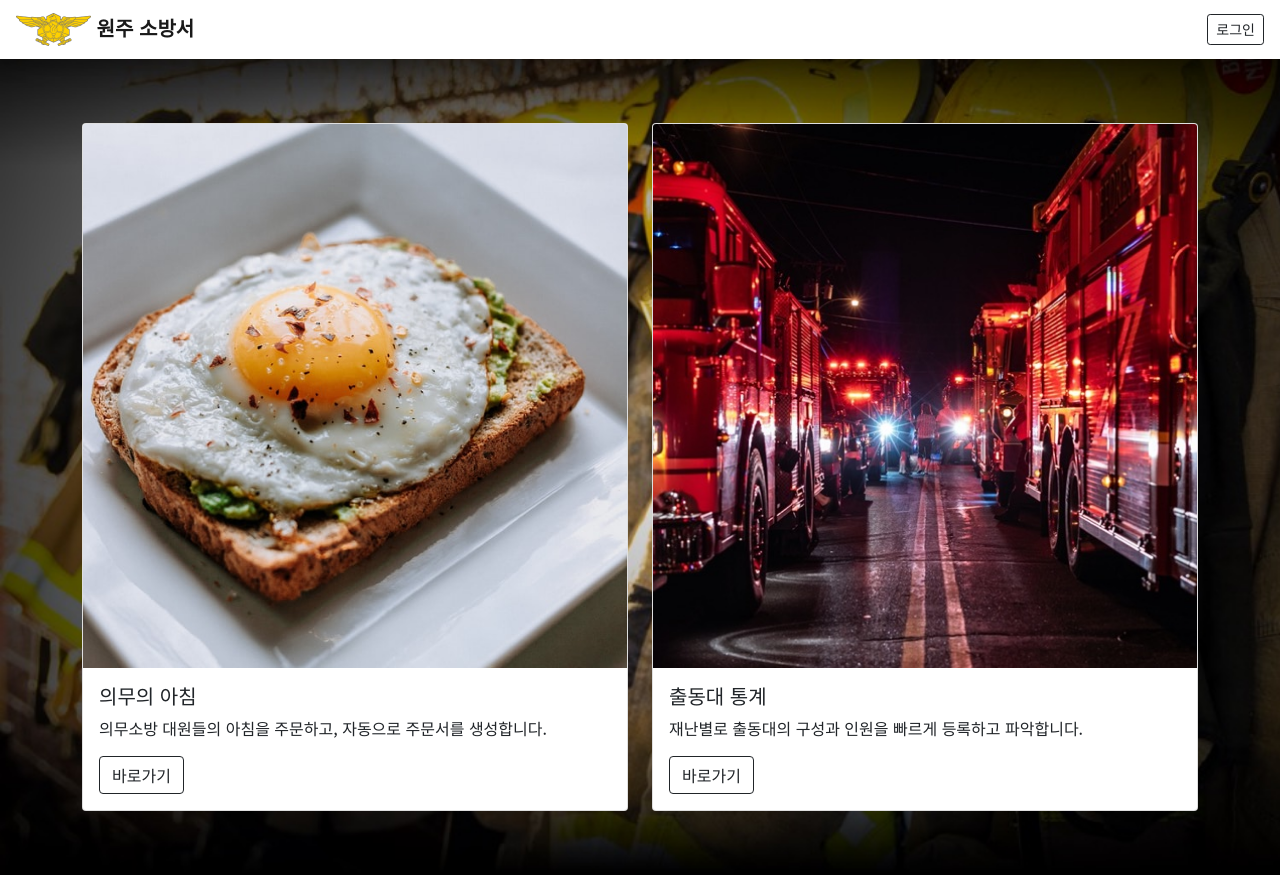
After one commit to paxtaeo/Fire-Service-Support-Program, a Django app: page / in a window 1280 px wide. The commit adds this page. Run offline with Django 3.2, Linux system fonts and the light colour scheme.

Commit message:
Add index page

```diff
--- a/fireservice/urls.py
+++ b/fireservice/urls.py
@@ -15,8 +15,11 @@ Including another URLconf
 """
 from django.contrib import admin
 from django.urls import path, include
+from . import views
 
 urlpatterns = [
+    path('', views.IndexView.as_view(), name = 'index'),
+
     path('admin/', admin.site.urls),
     path('accounts/', include('accounts.urls')),
     path('meal/', include('meal.urls')),
--- /dev/null
+++ b/fireservice/views.py
@@ -0,0 +1,4 @@
+from django.views import generic
+
+class IndexView(generic.TemplateView):
+    template_name = 'index.html'
--- a/templates/base.html
+++ b/templates/base.html
@@ -24,7 +24,7 @@
         }
 
         body {
-            background-image: url("{% static 'meal/img/background.jpg' %}");
+            background-image: url("{% static 'img/background.jpg' %}");
             background-size: cover;
         }
 
@@ -50,10 +50,11 @@
     </style>
 </head>
 
-<body>
-    <nav class="navbar navbar-light bg-body shadow rounded justify-content-between fixed-top m-3 p-3">
-        <a class="navbar-brand font-weight-bold" href="{% url 'meal:index' %}">
-            <img src="{% static 'meal/img/nfa_symbol-150x66.png' %}" width="75" height="33" class="d-inline-block align-top" alt="">
+<body class="d-flex flex-column min-vh-100">
+    <header class="flex-grow-0 flex-shrink-1 my-auto">
+        <nav class="navbar navbar-light bg-body shadow justify-content-between px-3">
+            <a class="navbar-brand font-weight-bold" href="{% url 'index' %}">
+                <img src="{% static 'img/nfa_symbol-150x66.png' %}" width="75" height="33" class="d-inline-block align-top" alt="">
                 원주 소방서
             </a>
             {% if request.user.is_authenticated %}
@@ -65,11 +66,14 @@
                 <a class="btn btn-outline-dark btn-sm" href="{% url 'accounts:login' %}">로그인</a>
             {% endif %}
         </nav>
+    </header>
 
-    <div class="container-md d-flex flex-column min-vh-100 justify-content-center align-items-center pt-5 mt-3">
+    <main class="flex-grow-1 flex-shrink-1 my-auto d-flex flex-column justify-content-center py-5">
+        <div class="container d-flex flex-column align-items-center ">
             {% block content %}
             {% endblock %}
         </div>
+    </main>
 
     <script src="https://cdn.jsdelivr.net/npm/bootstrap@5.0.0/dist/js/bootstrap.min.js"
         integrity="sha384-lpyLfhYuitXl2zRZ5Bn2fqnhNAKOAaM/0Kr9laMspuaMiZfGmfwRNFh8HlMy49eQ" crossorigin="anonymous">
--- /dev/null
+++ b/templates/index.html
@@ -0,0 +1,29 @@
+{% extends 'base.html' %}
+{% load static %}
+
+{% block content %}
+
+    <div class="row">
+        <div class="col-sm-6 py-3">
+            <div class="card">
+                <img src="{% static 'img/meal.jpg' %}" class="card-img-top" alt="meal">
+                <div class="card-body">
+                    <h5 class="card-title">의무의 아침</h5>
+                    <p class="card-text">의무소방 대원들의 아침을 주문하고, 자동으로 주문서를 생성합니다.</p>
+                    <a href="{% url 'meal:index' %}" class="btn btn-outline-dark">바로가기</a>
+                </div>
+            </div>
+        </div>
+        <div class="col-sm-6 py-3">
+            <div class="card">
+                <img src="{% static 'img/dispatch.jpg' %}" class="card-img-top" alt="dispatch">
+                <div class="card-body">
+                    <h5 class="card-title">출동대 통계</h5>
+                    <p class="card-text">재난별로 출동대의 구성과 인원을 빠르게 등록하고 파악합니다.</p>
+                    <a href="{% url 'dispatch:index' %}" class="btn btn-outline-dark">바로가기</a>
+                </div>
+            </div>
+        </div>
+    </div>
+
+{% endblock %}
```
Lines whose indentation alone changed are shown as unchanged.
